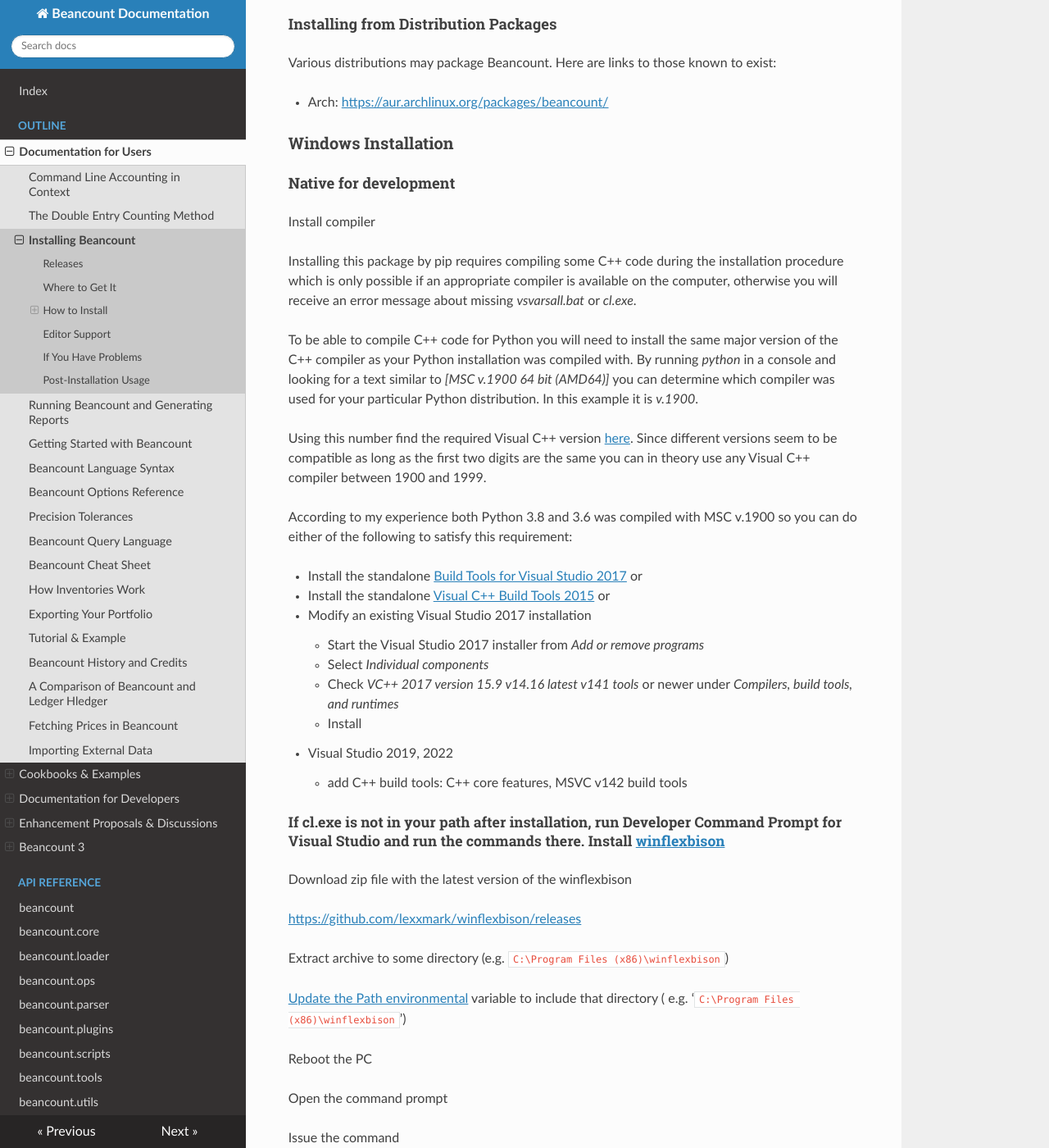
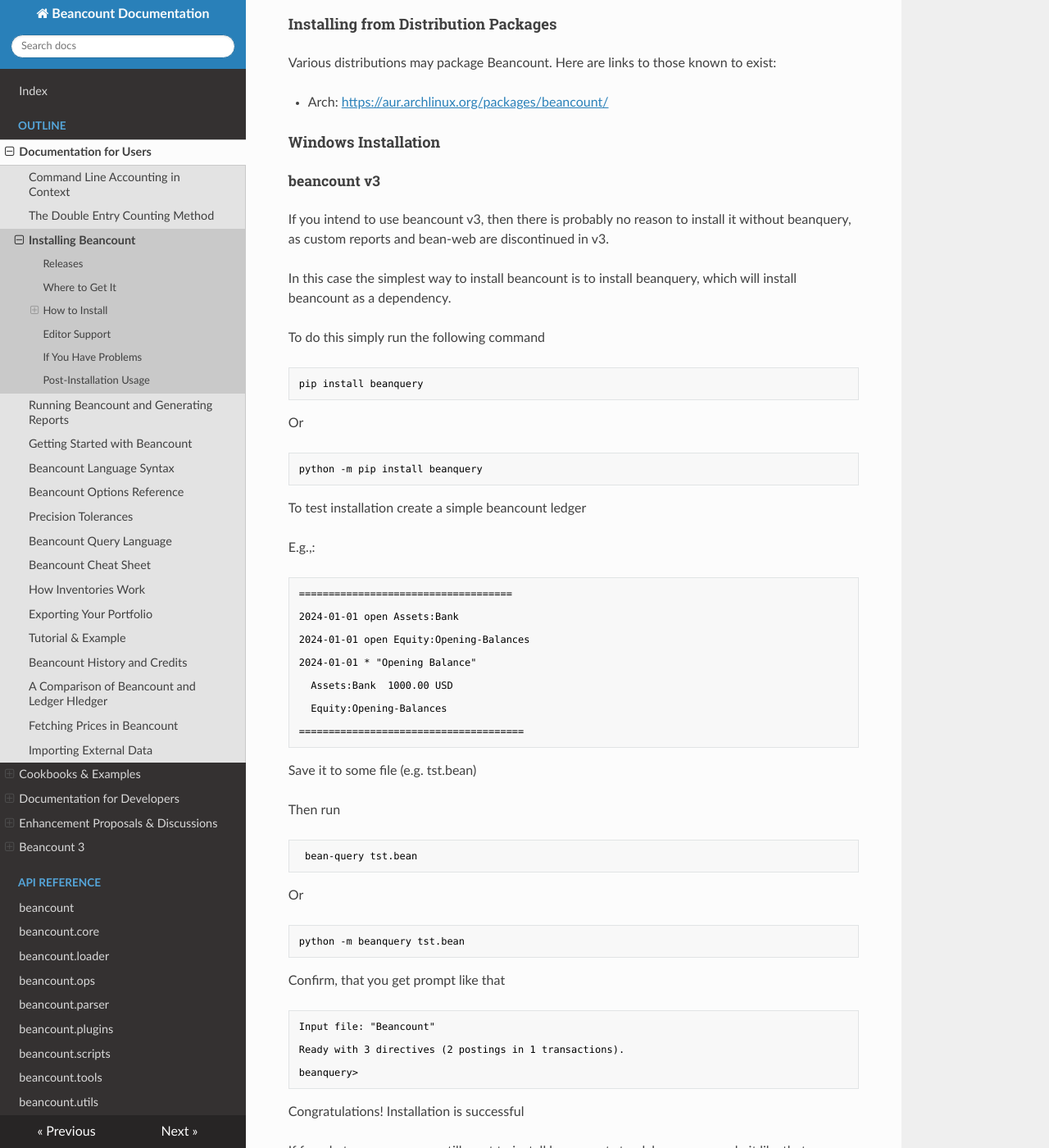
Before and after one commit to beancount/docs, an MkDocs documentation site: the page built from docs/installing_beancount.md, in a window 1280 px wide and 1400 px high, scrolled down 3501 px. Shown: the whole window at 82% size. Built offline with MkDocs 1.6.1, drawn with Linux system fonts in a browser that asks for light colours; some of the changed text lies outside the part shown.

Commit message:
Re-generate docs

```diff
--- a/docs/installing_beancount.md
+++ b/docs/installing_beancount.md
@@ -119,11 +119,81 @@
 
 -   Arch: [<u>https://aur.archlinux.org/packages/beancount/</u>](https://aur.archlinux.org/packages/beancount/)
 
-### Windows Installation<a id="windows-installation"></a>
+#### Windows Installation<a id="windows-installation"></a>
 
-#### Native for development<a id="native-for-development"></a>
+##### beancount v3<a id="beancount-v3"></a>
 
-Install compiler
+If you intend to use beancount v3, then there is probably no reason to install it without beanquery, as custom reports and bean-web are discontinued in v3.
+
+In this case the simplest way to install beancount is to install beanquery, which will install beancount as a dependency.
+
+To do this simply run the following command
+
+    pip install beanquery
+
+Or
+
+    python -m pip install beanquery
+
+To test installation create a simple beancount ledger
+
+E.g.,:
+
+    ====================================
+
+    2024-01-01 open Assets:Bank
+
+    2024-01-01 open Equity:Opening-Balances
+
+    2024-01-01 * "Opening Balance"
+
+      Assets:Bank  1000.00 USD
+
+      Equity:Opening-Balances
+
+    ======================================
+
+Save it to some file (e.g. tst.bean)
+
+Then run
+
+     bean-query tst.bean
+
+Or
+
+    python -m beanquery tst.bean
+
+Confirm, that you get prompt like that
+
+    Input file: "Beancount"
+
+    Ready with 3 directives (2 postings in 1 transactions).
+
+    beanquery>
+
+Congratulations! Installation is successful
+
+If for whatever reason you still want to install beancount standalone, you can do it like that:
+
+    pip install beancount
+
+Or
+
+    python -m pip install beancount
+
+##### beancount v2<a id="beancount-v2"></a>
+
+To install the last v2 of beancount do the following:
+
+**`pip install "beancount<3"`**
+
+or
+
+                    python -m pip install "beancount<3"
+
+##### Native for development<a id="native-for-development"></a>
+
+###### Install compiler<a id="install-compiler"></a>
 
 Installing this package by pip requires compiling some C++ code during the installation procedure which is only possible if an appropriate compiler is available on the computer, otherwise you will receive an error message about missing *vsvarsall.bat* or *cl.exe*.
 
@@ -151,7 +221,9 @@
 
     -   add C++ build tools: C++ core features, MSVC v142 build tools
 
-##### If cl.exe is not in your path after installation, run Developer Command Prompt for Visual Studio and run the commands there.  Install [<u>winflexbison</u>](https://github.com/lexxmark/winflexbison)<a id="if-cl.exe-is-not-in-your-path-after-installation-run-developer-command-prompt-for-visual-studio-and-run-the-commands-there.-install-winflexbison"></a>
+If cl.exe is not in your path after installation, run Developer Command Prompt for Visual Studio and run the commands there.
+
+######  Install winflexbison<a id="install-winflexbison"></a>
 
 Download zip file with the latest version of the winflexbison
 
@@ -169,11 +241,13 @@
 
     win_bison --version
 
-##### Confirm that you get a response with the win\_bizon version  **Install build utilities**<a id="confirm-that-you-get-a-response-with-the-win_bizon-version-install-build-utilities"></a>
+Confirm that you get a response with the win\_bizon version
+
+######  Install build utilities<a id="install-build-utilities"></a>
 
     python -m pip install meson-python meson ninja
 
-##### Get and Install beancount<a id="get-and-install-beancount"></a>
+###### Get and Install beancount<a id="get-and-install-beancount"></a>
 
 Get the latest version of the **beancount** from github and build it
 
@@ -185,7 +259,7 @@
 
     python -m pip install --no-build-isolation -e .
 
-##### Test beancount<a id="test-beancount"></a>
+###### Test beancount<a id="test-beancount"></a>
 
 Install pytest
 
```
Also changed, not shown: docs/external_contributions.md (+4 -0 lines), docs/installing_beancount_v3.md (+0 -2 lines).
